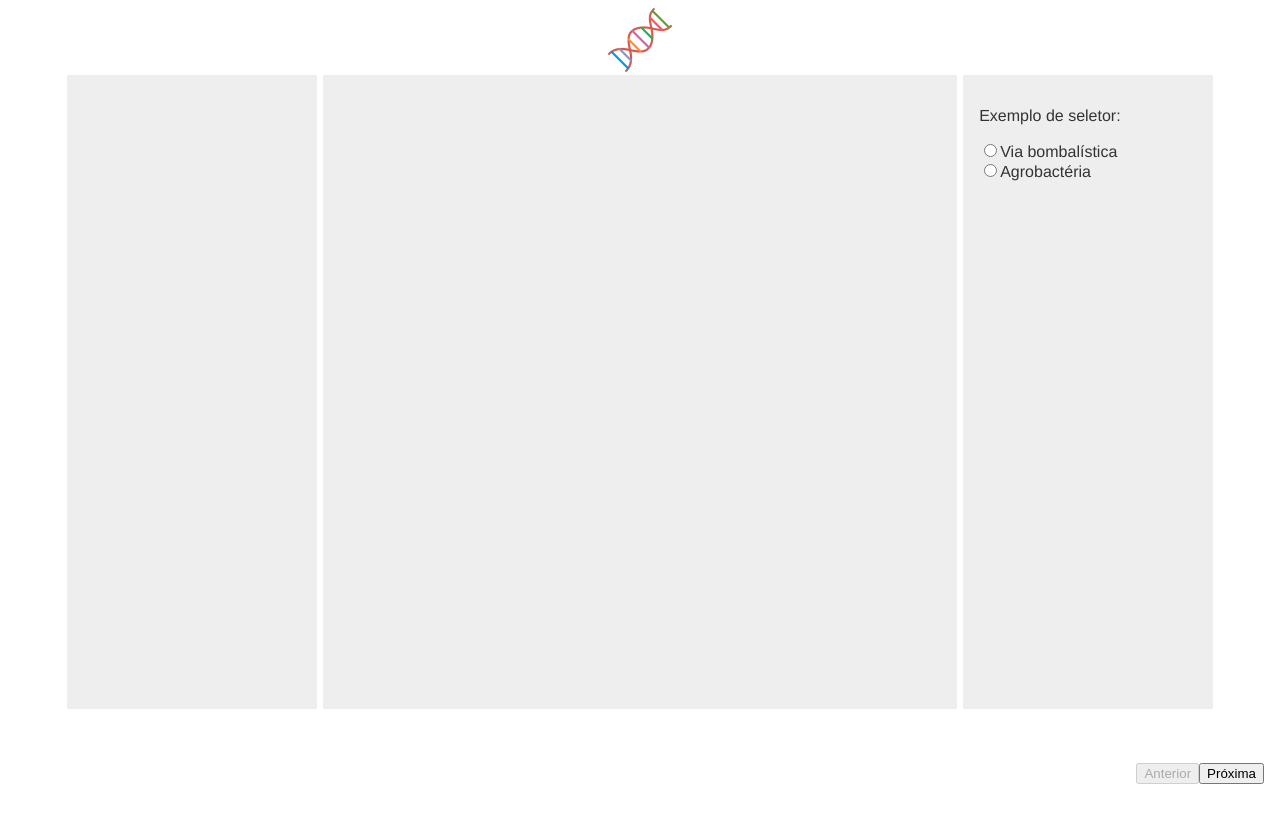
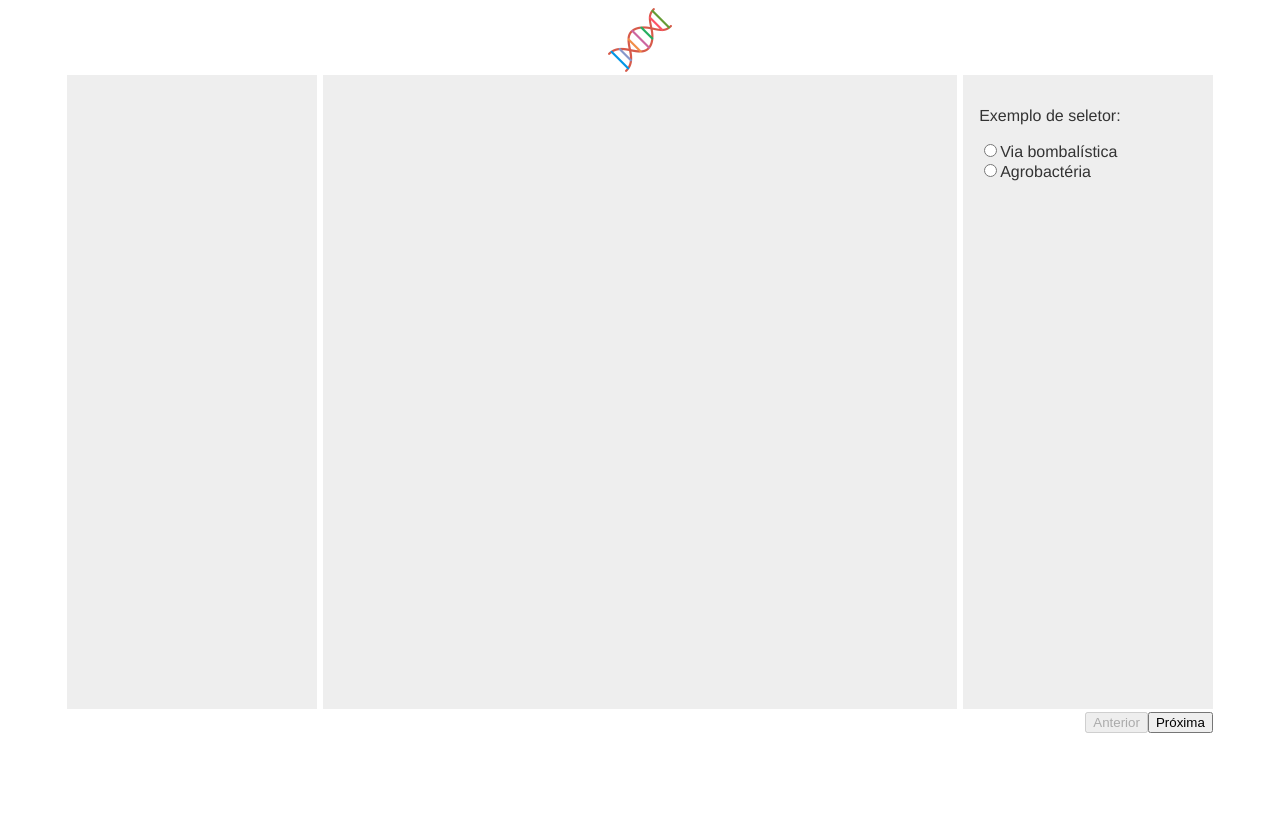
Before and after one commit to BCampanha/extensao-biomol, a Vue app: page / in a window 1280 px wide. Shown: the top 822 px of the page. Built offline with nearby package versions, Linux system fonts and the light colour scheme.

Commit message:
Arrumando localização do botão

```diff
--- a/src/components/JanelaQuestao.vue
+++ b/src/components/JanelaQuestao.vue
@@ -1,5 +1,5 @@
 <template>
-  <div class="janela" v-if="questao===questaoAtual">
+  <div class="janela">
     <div class="bloco orientacoes">
         <slot name="orientacoes"></slot>
     </div>
@@ -16,33 +16,20 @@
 
 <script>
 export default {
-  name: 'JanelaQuestao',
-  props: {
-    questao: Number,
-    questaoAtual: Number
-  }
+  name: 'JanelaQuestao'
 }
 </script>
 
-<style lang="scss">
+<style lang="scss" scoped>
 .janela {
   display: grid;
   grid-template-columns: 20vw 50vw 20vw;
-  grid-template-rows: 80vh 80vh 80vh;
+  grid-template-rows: 80vh;
   .bloco {
     padding: 1rem;
     margin: 0.2rem;
     background-color: rgb(238, 238, 238);
   }
-  .ferramentas {
-    position: relative;
-    padding-bottom: 3rem;
-  }
-}
-.botao-prox {
-  position: absolute;
-  bottom: 1rem;
-  right: 1rem;
 }
 @media screen and (max-width: 770px) {
   .janela {
--- a/src/views/QuestoesSimulador.vue
+++ b/src/views/QuestoesSimulador.vue
@@ -1,8 +1,7 @@
 <template>
   <div>
     <JanelaQuestao
-    :questao="1"
-    :questaoAtual="questaoAtual"
+      v-if="questao===1"
     >
       <template #ferramentas>
         <p>Exemplo de seletor: {{ selecionado }}</p>
@@ -19,8 +18,7 @@
     </JanelaQuestao>
 
     <JanelaQuestao
-    :questao="2"
-    :questaoAtual="questaoAtual"
+      v-if="questao===2"
     >
       <template #ferramentas>
         <p>Outro exemplo de seletor.</p>
@@ -28,10 +26,10 @@
     </JanelaQuestao>
 
     <div class="botao-prox">
-      <button :disabled="questaoAtual===1" @click="anterior()">
+      <button :disabled="questao===1" @click="anterior()">
         Anterior
       </button>
-      <button :disabled="questaoAtual>=2" @click="proxima()">
+      <button :disabled="questao>=2" @click="proxima()">
         Próxima
       </button>
     </div>
@@ -45,7 +43,7 @@ export default {
   name: 'QuestoesSimulador',
   data() {
     return {
-      questaoAtual: 1,
+      questao: 1,
       selecionado: ''
     }
   },
@@ -54,15 +52,18 @@ export default {
   },
   methods: {
     anterior() {
-      this.questaoAtual -= 1
+      this.questao -= 1
     },
     proxima() {
-      this.questaoAtual += 1
+      this.questao += 1
     }
   }
 }
 </script>
 
-<style lang="scss" scoped>
-
+<style>
+.botao-prox {
+  text-align: end;
+  padding-right: 0.2rem;
+}
 </style>
```
